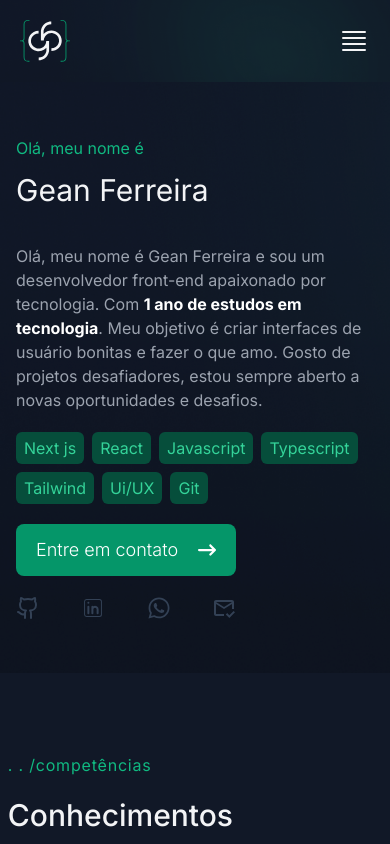
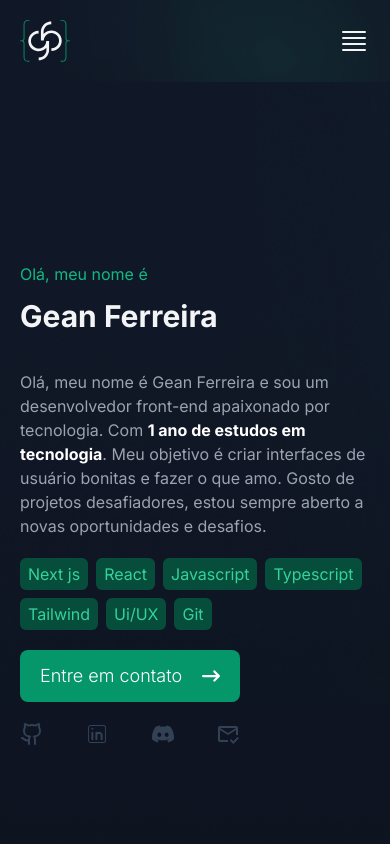
Before and after one commit to Dom-Garotom/Portifolio, a Next.js app: page / in a window 390 px wide. Shown: the top 844 px of the page. Built offline with nearby package versions, Linux system fonts and the light colour scheme.

Commit message:
refactor: atualizando o responsivo da section hero

```diff
--- a/src/components/organismo/hero/index.tsx
+++ b/src/components/organismo/hero/index.tsx
@@ -4,25 +4,20 @@ import ItenSkill from "./itenSkill";
 import ButtonCTA from "../../moleculas/ButtonCTA";
 import { LuGithub } from "react-icons/lu";
 import { CiLinkedin } from "react-icons/ci";
-import { FaWhatsapp } from "react-icons/fa";
+import { FaDiscord } from "react-icons/fa";
 import { MdOutlineMarkEmailRead } from "react-icons/md";
+import Link from "next/link";
 
 function HeroSection() {
     return (
-        <section className="min-h-[70vh] sm:h-[100vh] flex flex-col-reverse md:flex-row-reverse items-center justify-around sm:pt-20 bg-hero-image bg-cover bg-no-repeat ">
-            <Image
-                className="aspect-auto hidden md:block md:w-[450px] lg:w-[550px] h-[450px]"
-                src={Person}
-                alt=""
-                width={550}
-            />
-            <div className="flex flex-col h-auto md:max-w-[400]  gap-5  justify-between items-start p-4 md:p-0">
+        <section className="min-h-[100vh]  flex items-center justify-around  bg-hero-image bg-cover bg-no-repeat md:gap-3 p-5 ">
+            <div className="flex flex-col h-auto md:max-w-[400px]  gap-5  justify-between items-start ">
                 <div>
                     <p className="text-emerald-500 font-mono text-base mb-3">Olá, meu nome é </p>
-                    <h1 className="text-3xl md:text-5xl font-semi mb-4">Gean Ferreira</h1>
+                    <h1 className="text-3xl md:text-5xl font-bold mb-4">Gean Ferreira</h1>
                 </div>
 
-                <p className="text-gray-400 w-full md:w-[530px]">Olá, meu nome é Gean Ferreira e sou um desenvolvedor front-end apaixonado por tecnologia. Com <b className="text-white" >1 ano de estudos em tecnologia</b>. Meu objetivo é criar interfaces de usuário bonitas e fazer o que amo. Gosto de projetos desafiadores, estou sempre aberto a novas oportunidades e desafios.</p>
+                <p className="text-gray-400 w-full max-w-[530px]">Olá, meu nome é Gean Ferreira e sou um desenvolvedor front-end apaixonado por tecnologia. Com <b className="text-white" >1 ano de estudos em tecnologia</b>. Meu objetivo é criar interfaces de usuário bonitas e fazer o que amo. Gosto de projetos desafiadores, estou sempre aberto a novas oportunidades e desafios.</p>
 
                 <div className="flex flex-row flex-wrap gap-2 max-w-full md:max-w-[450px]">
                     <ItenSkill content="Next js" />
@@ -36,13 +31,28 @@ function HeroSection() {
 
                 <div className="flex flex-col md:flex-row gap-5">
                     <ButtonCTA content="Entre em contato" caminho="/contact" />
-                    <div className="flex justify-between items-center gap-3 text-slate-700 text-2xl">
-                        <LuGithub />
-                        <CiLinkedin />
-                        <FaWhatsapp />
-                        <MdOutlineMarkEmailRead />
+                    <div className="flex justify-between items-center gap-3 text-2xl">
+                        <Link href={"https://github.com/Dom-Garotom"} target="_blank">
+                            <LuGithub className="hover:text-emerald-600 text-slate-700 " />
+                        </Link>
+                        <Link href={"https://www.linkedin.com/in/gean-ferreira-7580a4304/"} target="_blank">
+                            <CiLinkedin className="hover:text-emerald-600 text-slate-700 " />
+                        </Link>
+                        <Link href={"https://discordapp.com/users/591655944635678744"} target="_blank">
+                            <FaDiscord className="hover:text-emerald-600 text-slate-700 " />
+                        </Link>
+                        <Link href={"mailto:contato.geanoficial14@gmail.com"} target="_blank">
+                            <MdOutlineMarkEmailRead className="hover:text-emerald-600 text-slate-700 " />
+                        </Link>
                     </div>
                 </div>
+            </div>
+            <div>
+                <Image
+                    className="aspect-auto hidden md:block md:w-[450px] lg:w-[550px] h-[450px]"
+                    src={Person}
+                    alt=""
+                />
             </div>
         </section>
     );
--- a/src/components/organismo/hero/itenSkill.tsx
+++ b/src/components/organismo/hero/itenSkill.tsx
@@ -5,7 +5,7 @@ interface ItenSkillProps {
 
 function ItenSkill(prop: ItenSkillProps) {
     return (
-        <div className={`flex gap-2 w-auto px-2 py-1 rounded-md items-center bg-emerald-900 text-emerald-400 `}>
+        <div className={`flex gap-2 w-auto px-2 py-1 rounded-md items-center bg-emerald-900 text-emerald-400 cursor-pointer`}>
             {prop.icon != null ? <i className={prop.icon}></i> : ''}
             {prop.content}
         </div>
```
